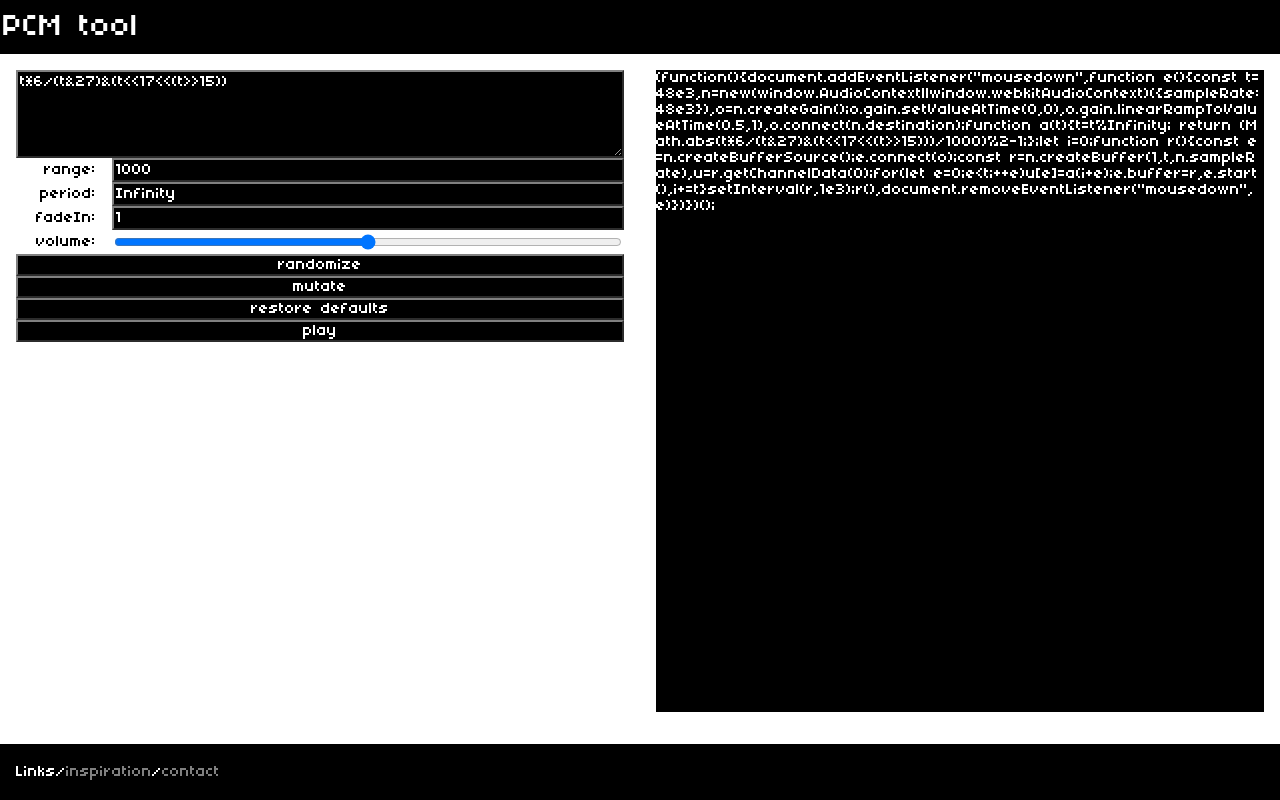
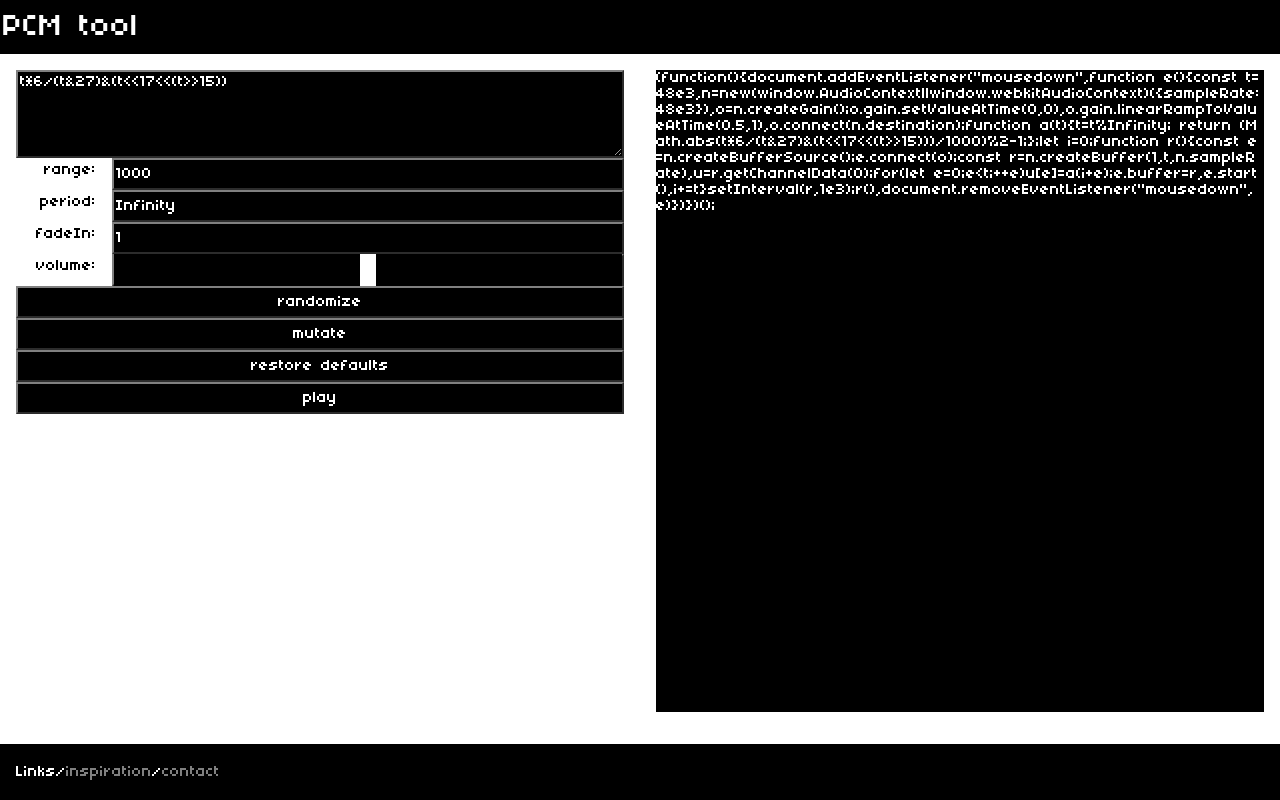
Before and after one commit to seleb/PCM-tool, a Preact app: page / in a window 1280 px wide. Built offline with nearby package versions, Linux system fonts and the light colour scheme; the HTML template or start-up script is replaced by a standard one.

Commit message:
more unified style
mostly volume

```diff
--- a/src/components/app.css
+++ b/src/components/app.css
@@ -5,6 +5,12 @@
 	background:black;
 	font-family: inherit;
 	border: outset 2px grey;
+	margin: 0;
+}
+
+.app input,
+.app button {
+	height: 2em;
 }
 
 .app input:focus,
--- a/src/components/app.jsx
+++ b/src/components/app.jsx
@@ -6,6 +6,7 @@ import Link from './link';
 import Field from './field';
 
 import './app.css';
+import './input-range.css';
 import Audio from './audio';
 
 function r(from, to) {
--- /dev/null
+++ b/src/components/input-range.css
@@ -0,0 +1,57 @@
+input[type=range] {
+	-webkit-appearance: none;
+	width: 100%;
+}
+
+input[type=range]:focus {
+	outline: none;
+}
+
+input[type=range]::-webkit-slider-runnable-track {
+	width: 100%;
+	height: 2em;
+	cursor: pointer;
+	background: black;
+	border-radius: 0;
+}
+
+input[type=range]::-webkit-slider-thumb {
+	height: 2em;
+	width: 1em;
+	border-radius: 0;
+	background: white;
+	cursor: pointer;
+	-webkit-appearance: none;
+}
+
+input[type=range]::-moz-range-track {
+	width: 100%;
+	height: 2em;
+	cursor: pointer;
+	background: black;
+	border-radius: 0;
+}
+
+input[type=range]::-moz-range-thumb {
+	height: 2em;
+	width: 1em;
+	border-radius: 0;
+	background: white;
+	cursor: pointer;
+}
+
+input[type=range]::-ms-track {
+	width: 100%;
+	height: 2em;
+	cursor: pointer;
+	background: transparent;
+	color: transparent;
+}
+
+input[type=range]::-ms-thumb {
+	height: 2em;
+	width: 1em;
+	border-radius: 0;
+	background: white;
+	cursor: pointer;
+}
```
